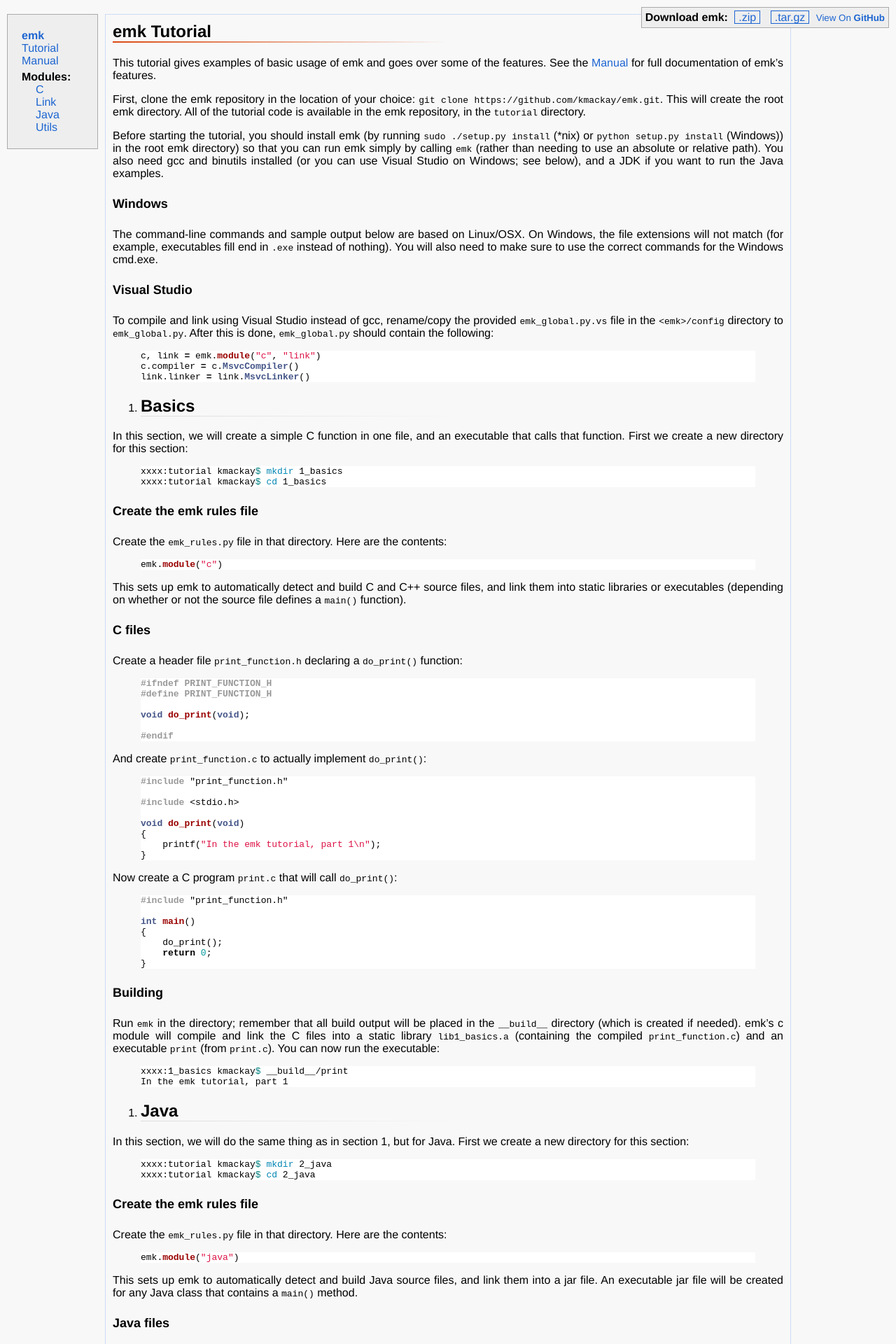
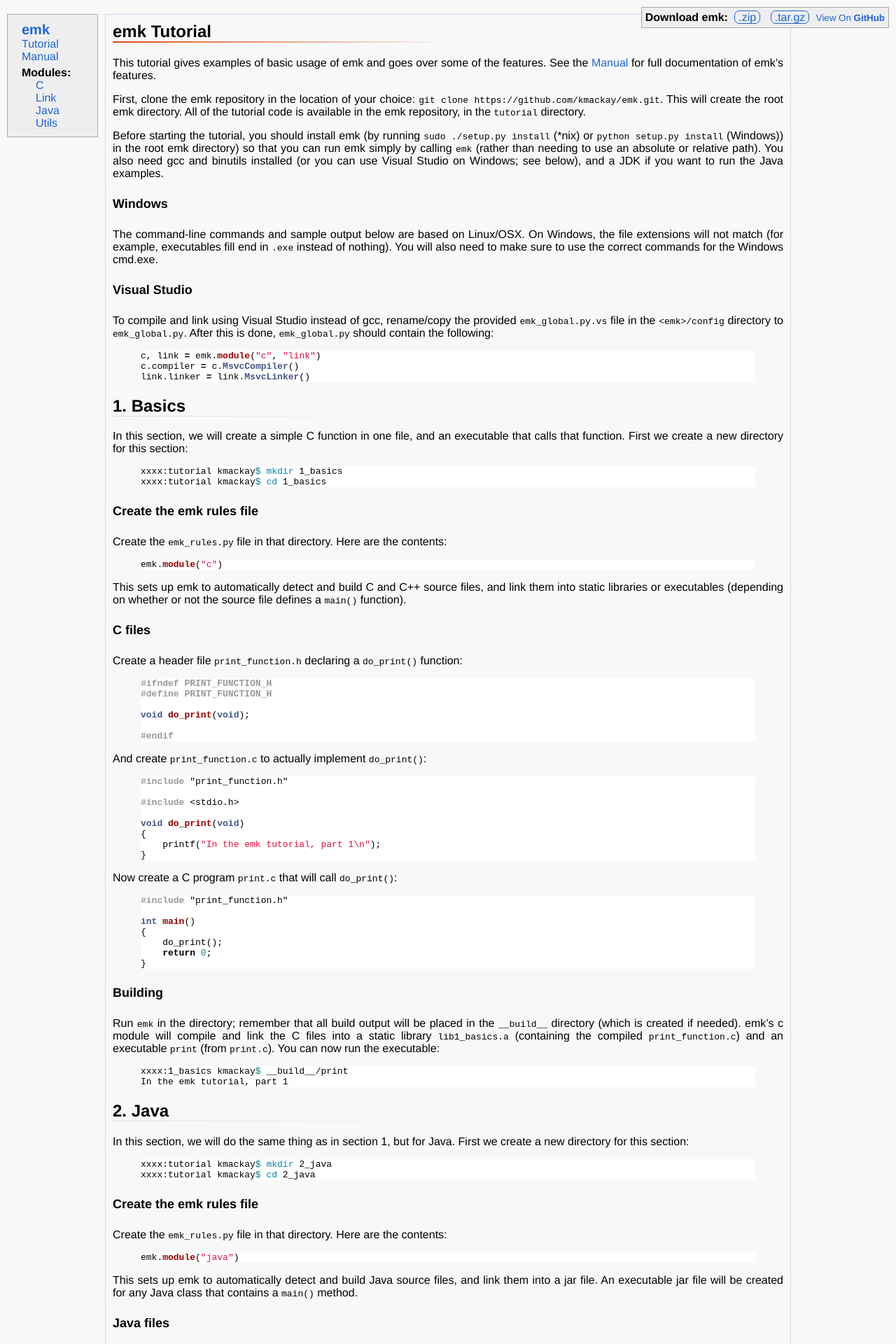
Before and after one commit to kmackay/emk, a Jekyll site: the page built from tutorial.md, in a window 1280 px wide. Shown: the top 1920 px of the page at 70% size. Built offline with Jekyll 4.4.1, drawn with Linux system fonts in a browser that asks for light colours; some of the changed text lies outside the part shown.

Commit message:
More formatting.

```diff
--- a/_layouts/default.html
+++ b/_layouts/default.html
@@ -14,7 +14,7 @@
 <body>
 <header class="menu">
 	<ul>
-		<li><a href="index.html"><strong>emk</strong></a></li>
+		<li><span class="title"><a href="index.html">emk</a></span></li>
 		<li><a href="tutorial.html">Tutorial</a></li>
 		<li><a href="manual.html">Manual</a></li>
 		<li><span class="heading">Modules:</span></li>
--- a/_layouts/module.html
+++ b/_layouts/module.html
@@ -14,7 +14,7 @@
 <body>
 <header class="menu">
 	<ul>
-		<li><a href="../index.html"><strong>emk</strong></a></li>
+		<li><span class="title"><a href="../index.html">emk</a></span></li>
 		<li><a href="../tutorial.html">Tutorial</a></li>
 		<li><a href="../manual.html">Manual</a></li>
 		<li><span class="heading">Modules:</span></li>
--- a/stylesheets/styles.css
+++ b/stylesheets/styles.css
@@ -11,7 +11,7 @@
 	width: 88px;
 	top: 0px;
 	left: 0px;
-	padding: 5px 20px;
+	padding: 10px 20px;
 	background: #eee;
 	border: 1px solid #aaa;
 	margin: 20px 0 0 10px;
@@ -20,11 +20,17 @@
 .menu ul {
 	list-style: none;
 	padding: 0;
+	margin: 0;
 }
 
 .menu ul ul {
 	list-style: none;
 	padding-left: 20px;
+}
+
+.menu .title {
+	font-weight: 600;
+	font-size: 20px;
 }
 
 .menu .heading {
@@ -52,8 +58,14 @@
 
 .floater a.download {
 	border: 1px solid;
+	border-radius: 7px;
 	padding: 0 5px;
 	margin: 0 5px;
+}
+
+.floater a.download:hover {
+	background: #dbe7f9;
+	text-decoration: none;
 }
 
 section {
@@ -125,6 +137,10 @@
 	color: #1d65d1;
 }
 
+a:hover {
+	text-decoration: underline;
+}
+
 a:visited {
 	color: #99b;
 }
--- a/tutorial.md
+++ b/tutorial.md
@@ -31,8 +31,8 @@
 link.linker = link.MsvcLinker()
 {% endhighlight %}
 
-1. Basics
----------
+1\. Basics
+----------
 
 In this section, we will create a simple C function in one file, and an executable that calls that function. First we create a new directory for this section:
 {% highlight bash %}
@@ -93,8 +93,8 @@
 In the emk tutorial, part 1
 {% endhighlight %}
 
-2. Java
--------
+2\. Java
+--------
 
 In this section, we will do the same thing as in section 1, but for Java. First we create a new directory for this section:
 {% highlight bash %}
@@ -144,8 +144,8 @@
 In the emk tutorial, part 2
 {% endhighlight %}
 
-3. Project
-----------
+3\. Project
+-----------
 
 In this section, we will create a couple of C libraries to show off the transitive linking abilities of emk. We will also create an `emk_project.py` file
 to demonstrate how it can make managing larger projects simpler, and to show off the hierarchical configuration. First we create a new directory for this section:
@@ -291,8 +291,8 @@
 You can see that the DEFINED_VALUE was 10 in `test.c` (inherited from `emk_project.py`), but in `printing.c`, the value was 999 since we overrode the value in
 the `emk_rules.py` file for that directory.
 
-4. Rules
---------
+4\. Rules
+---------
 
 In this section we will demonstrate the creation of a new emk rule. The rule will generate a header file containing information about the current git revision and URL.
 We will create a test program that depends on that header file; this will show how to add dependencies to a target. First we create a new directory for this section:
@@ -413,8 +413,8 @@
 In the emk tutorial, part 4: Revision b2cf3e6 (master) from ssh://git@github.com/kmackay/emk.git
 {% endhighlight %}
 
-5. Modules
-----------
+5\. Modules
+-----------
 
 In the previous section, we created some functions to get information about the git repository, and created a rule to generate a header file
 based on that information. However, it would be nice to abstract all of that code out into an emk module; then it would be easily available
```
Also changed, not shown: manual.md (+1 -1 lines).
